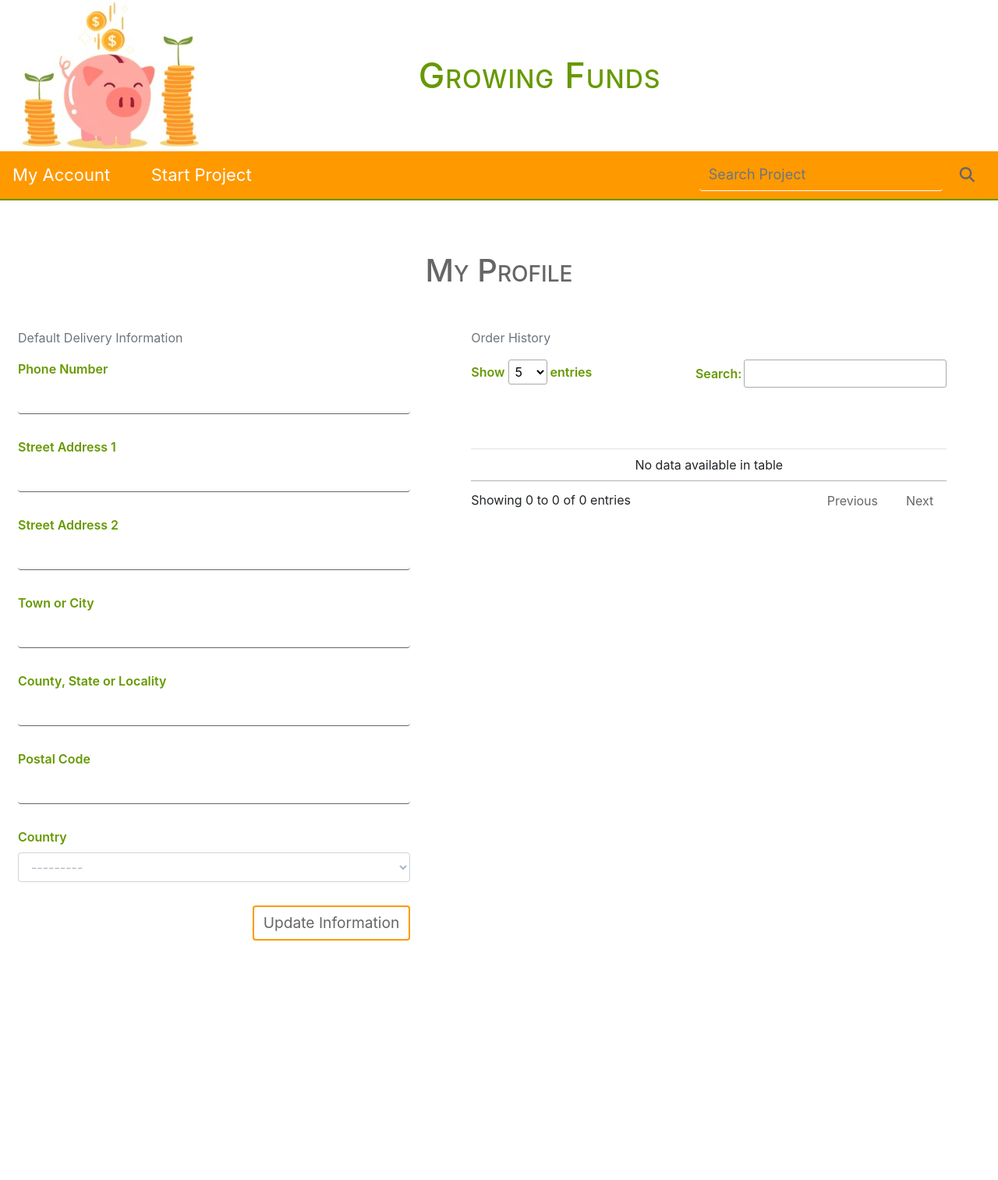
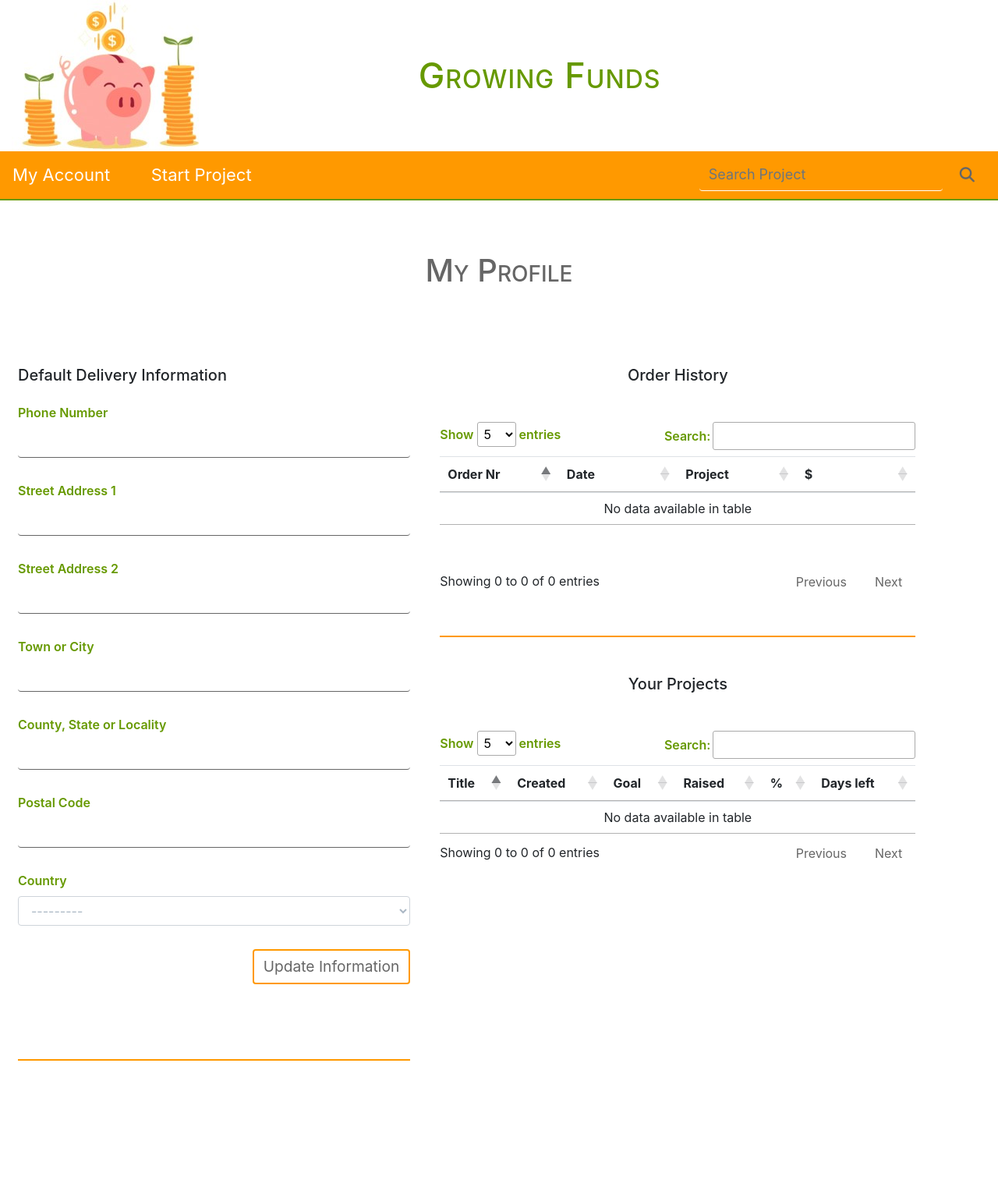
Before and after one commit to rory81/growing_funds, a Django app: page /profile/ in a window 1280 px wide. Shown: the whole page at 78% size. Before the commit the page ends 1206 px from the top, so only its background shows below. Run offline with Django 3.2, Linux system fonts and the light colour scheme; the visitor is signed in with stand-in values (Sample User, id 1); data comes from the database, SQL or seed files in the repository; data that the repository does not hold is empty; some libraries are stand-ins or nearby versions.

Commit message:
add my projects to the profile page

```diff
--- a/profiles/templates/profile.html
+++ b/profiles/templates/profile.html
@@ -3,30 +3,32 @@
 {% block content %}
 <div class="container-fluid">
 	<div class="row no-gutters">
-		<div class="col-12 title text-center">
+		<div class="col-12 title text-center mb-5">
             <!--Heading-->
             <h1>My Profile </h1>
 		</div>
 	</div>
 	<div class="row">
-		<div class="col-12 col-lg-5 ml-2">
-            <p class="text-muted">Default Delivery Information</p>
+		<div class="col-12 col-lg-5 card ml-2">
+            <h5>Default Delivery Information</h5>
             <form class="mt-3" action="{% url 'profile' %}" method="POST" id="profile-update-form">
                 {% csrf_token %}
                 {{ form|crispy }}
-                <button class="btn float-right">Update Information</button>
+                <button class="btn float-right mb-5">Update Information</button>
             </form>
+            <hr class="orange_line mt-5 mb-5">
 		</div>
 
-        <div class="col-12 col-lg-6 ml-5">
-            <p class="text-muted">Order History</p>
-            <table id="myHistoryTable" class="table fixed" style="width:100%">
+        <div class="col-12 col-lg-6 ml-2">
+            <div class="card">
+                <h5 class="text-center mb-5">Order History</h5>
+                <table id="myHistoryTable" class="table fixed mb-5" style="width:100%">
                     <thead>
                         <tr>
-                        <th >Order Number</th>
+                            <th >Order Nr</th>
                             <th>Date</th>
                             <th>Project</th>
-                        <th>Amount Pledged</th>
+                            <th>$</th>
                         </tr>
                     </thead>
                     <tbody>
@@ -42,6 +44,39 @@
                         {% endfor%}
                     </tbody>
                 </table>
+                <hr class="orange_line mt-5 mb-5">
+            </div>
+
+            <div class="card">
+                <h5 class="text-center mb-5">Your Projects</h5>
+                <table id="myProjectsTable" class="table fixed" style="width:100%">
+                    <thead>
+                        <tr>
+                            <th>Title</th>
+                            <th>Created</th>
+                            <th>Goal</th>
+                            <th>Raised</th>
+                            <th>%</th>
+                            <th>Days left</th>
+                        </tr>
+                    </thead>
+                    <tbody>
+                        {% for project in projects|dictsortreversed:"created_date"%}
+                        <tr>
+                            <td title="{{ project.title }}">{{ project.title|truncatewords:5 }}</td>
+                            <td> {{ project.created_date }}</td>
+                            <td title="{{ project.goal }}">
+                                    $ {{ project.goal }}
+                            </td>
+                            <td> $ {{ project.raised }}</td>
+                            <td> {{ project.percentage }}%</td>
+                            <td> {{ project.num_days }}</td>
+                        </tr>
+                        {% endfor%}
+                    </tbody>
+                </table>
+            </div>
+
 
 		</div>
 	</div>
--- a/profiles/views.py
+++ b/profiles/views.py
@@ -1,6 +1,7 @@
 from django.shortcuts import render, get_object_or_404
 from .models import UserProfile
 from projects.models import Project
+from projects.views import calculations
 from checkout.models import Order
 from .forms import UserProfileForm
 from django.contrib import messages
@@ -16,9 +17,13 @@ def profile(request):
             messages.success(request, 'Profile updated successfully')
     form = UserProfileForm(instance=profile)
     orders = profile.orders.all()
+
+    projects = profile.projects.all()
+    calculations(projects)
     context = {
         'form': form,
-        'orders': orders
+        'orders': orders,
+        'projects': projects,
     }
 
     return render(request, 'profile.html', context)
--- a/projects/models.py
+++ b/projects/models.py
@@ -1,6 +1,5 @@
 from django.db import models
 from datetime import datetime, timedelta
-from django.contrib.auth.models import User
 from profiles.models import UserProfile
 
 
@@ -25,7 +24,7 @@ class Project(models.Model):
     Content Project
     """
 
-    user_profile = models.ForeignKey(UserProfile,on_delete=models.SET("deleted_user"))
+    user_profile = models.ForeignKey(UserProfile,on_delete=models.SET("deleted_user"), null=True, blank=True, related_name='projects')
     title = models.CharField(max_length=90, blank=False, null=False)
     image = models.ImageField(upload_to="img", blank=True, null=True)
     category = models.ForeignKey('Category', blank=False, null=True, on_delete=models.SET_NULL)
--- a/projects/views.py
+++ b/projects/views.py
@@ -94,7 +94,8 @@ def create_or_edit_project(request, pk=None):
         form = StartProjectForm(request.POST, request.FILES, instance=project)
         if form.is_valid():
             project = form.save(commit=False)
-            project.user_profile = UserProfile.objects.get(user=request.user)
+            profile = UserProfile.objects.get(user=request.user)
+            project.user_profile = profile
             project = form.save()
             return redirect(project_detail, project.pk)
     else:
--- a/static/css/custom.css
+++ b/static/css/custom.css
@@ -334,19 +334,17 @@ h2{
     margin-left: 100px;
 }
 
-
-.pagination_block{
-    background-color: transparent;
-    color: transparent;
-    border: none;
-}
-
-th{
+/*DATA TABLES*/
+#myTable.th{
     visibility: hidden;
 }
 
+.card{
+    border: none!important;
+}
+
 #myTable_wrapper, #myHistoryTable_wrapper{
-    margin: auto
+    margin: auto;
 }
 
 #myTable.table.fixed {table-layout:fixed; width:100%;}/*Setting the table width is important!*/
--- a/static/js/datatables.js
+++ b/static/js/datatables.js
@@ -12,3 +12,10 @@ $(document).ready(function() {
         "lengthMenu":[5,10,25,50]
     });
 } );
+
+$(document).ready(function() {
+    $('#myProjectsTable').dataTable({
+        "pageLength":5,
+        "lengthMenu":[5,10,25,50]
+    });
+} );
```
Also changed, not shown: checkout/views.py (+20 -1 lines), projects/migrations/0052_auto_20200731_1212.py (added). Lines whose indentation alone changed are shown as unchanged.
